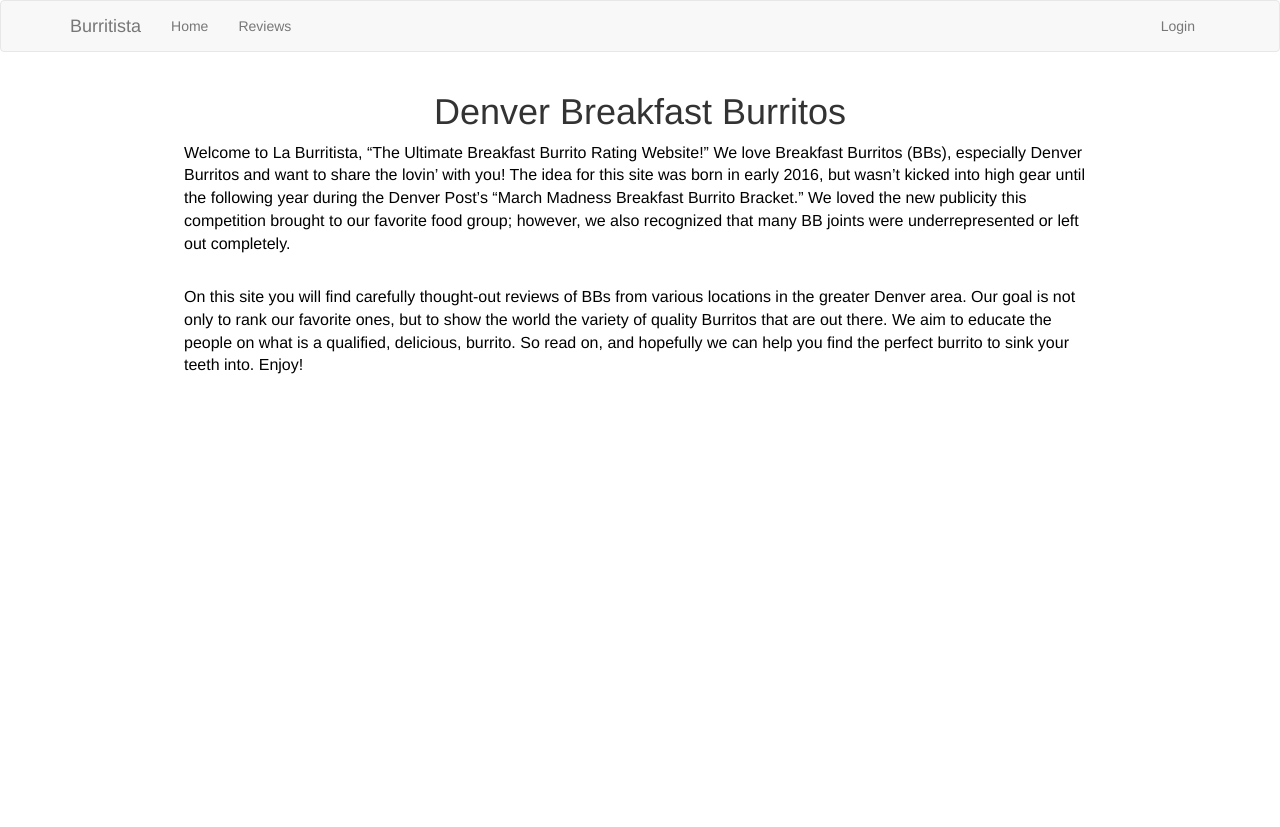
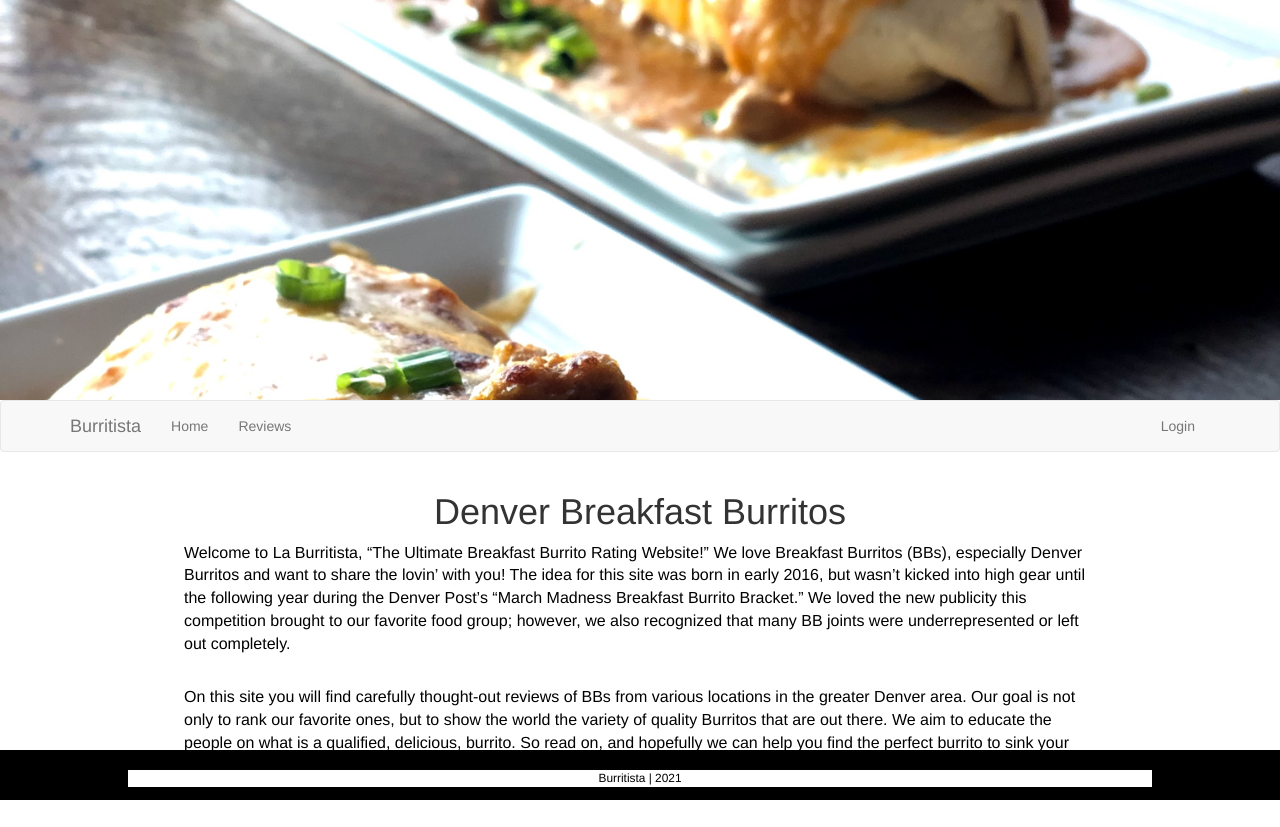
Before and after one commit to apfrancis1992/burritista, a Flask app: page / in a window 1280 px wide. Before the commit the page ends 374 px from the top, so only its background shows below. Run offline with Flask 2, Linux system fonts and the light colour scheme; some libraries are stand-ins or nearby versions.

Commit message:
CSS fixes

```diff
--- a/app/static/styles/main.css
+++ b/app/static/styles/main.css
@@ -55,3 +55,17 @@ h2 {
 h1 {
   text-align: center;
 }
+
+.header-img {
+  width: 100%;
+  height: 400px;
+  background: url(/static/photos/navbar.jpg);
+  background-size: cover;
+}
+
+footer {
+  position: fixed;
+  width: 100%;
+  background: black;
+  bottom: 0;
+  height: 50px}
--- a/app/templates/base.html
+++ b/app/templates/base.html
@@ -6,6 +6,7 @@
 {% endblock %}
 
 {% block navbar %}
+    <div class="header-img"></div>
     <nav class="navbar navbar-default">
         <div class="container">
             <div class="navbar-header">
@@ -53,4 +54,20 @@
         {# application content needs to be provided in the app_content block #}
         {% block app_content %}{% endblock %}
     </div>
+    <footer>
+        <br>
+        <p class="text-center small"> Burritista | 2021</p>
+     </footer>
+    <script>
+        var prevScrollpos = window.pageYOffset;
+        window.onscroll = function() {
+        var currentScrollPos = window.pageYOffset;
+          if (prevScrollpos > currentScrollPos) {
+            document.getElementById("navbar").style.top = "0";
+          } else {
+            document.getElementById("navbar").style.top = "-50px";
+          }
+          prevScrollpos = currentScrollPos;
+        }
+        </script>
 {% endblock %}
--- a/app/templates/index.html
+++ b/app/templates/index.html
@@ -15,4 +15,6 @@
     We aim to educate the people on what is a qualified, delicious, burrito. So read on, and hopefully we can help you find the perfect burrito to sink your teeth into.
     Enjoy!
     </p>
+    <br>
+    <br>
 {% endblock %}
```
